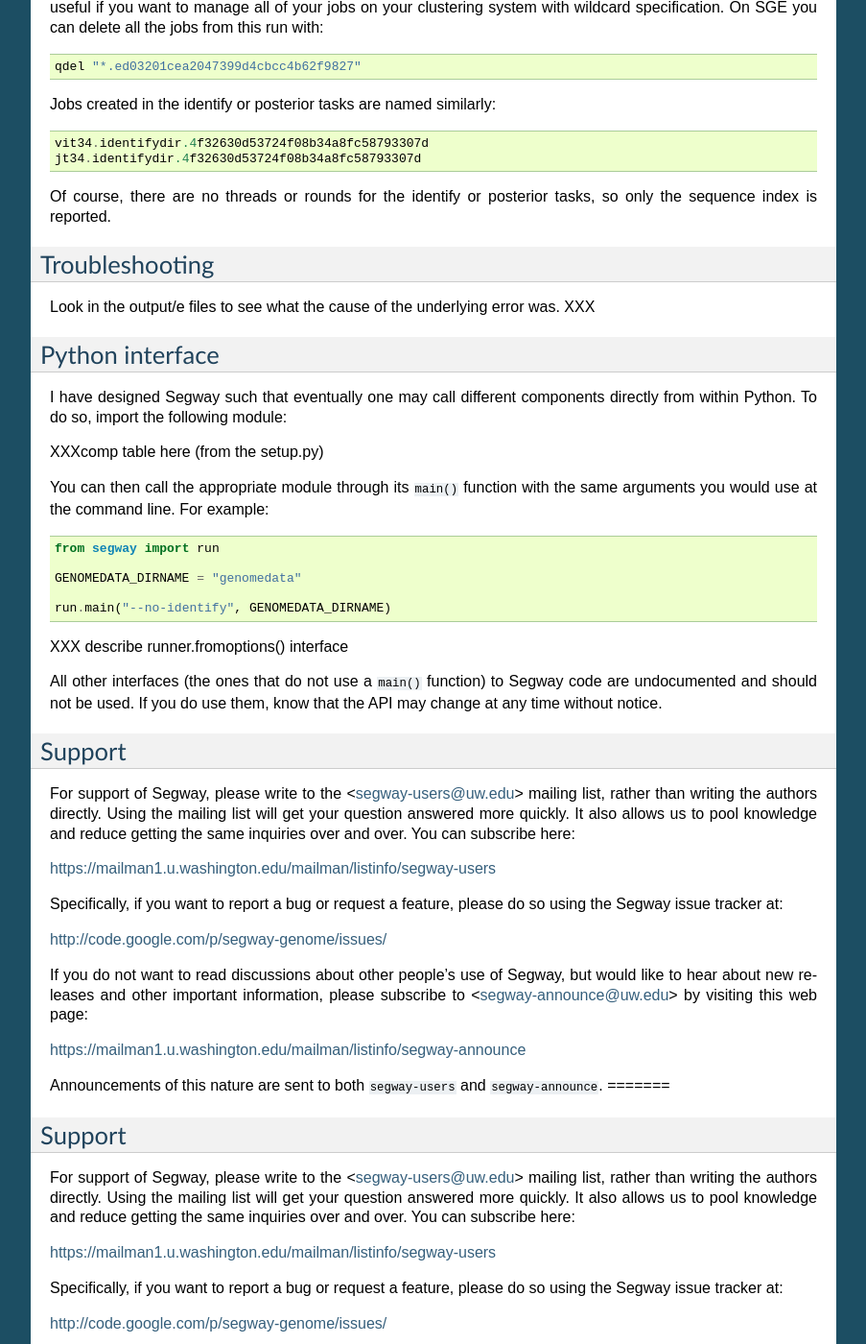
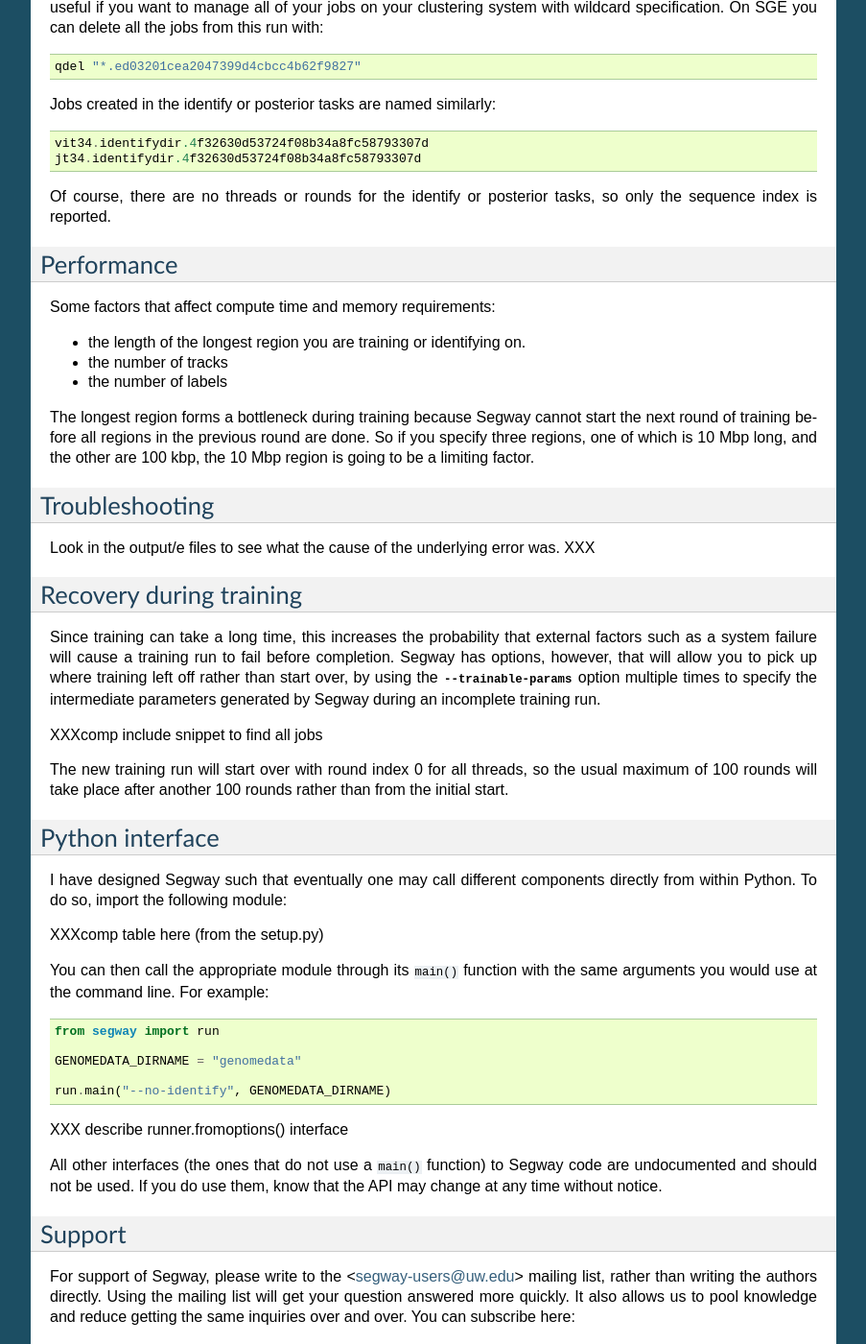
Before and after one commit to hoffmangroup/segway, a Sphinx documentation site: the page built from doc/segway.rst, in a window 1280 px wide and 1400 px high, scrolled down 5361 px. Shown: the whole window at 96% size, without its empty margins (198-1101 px from the left). Built offline with Sphinx 7.4.7, drawn with Linux system fonts in a browser that asks for light colours; some of the changed text lies outside the part shown.

Commit message:
add recovery during training, performance

```diff
--- a/doc/segway.rst
+++ b/doc/segway.rst
@@ -355,11 +355,42 @@ Jobs created in the identify or posterior tasks are named similarly::
 Of course, there are no threads or rounds for the identify or
 posterior tasks, so only the sequence index is reported.
 
+Performance
+===========
+Some factors that affect compute time and memory requirements:
+
+* the length of the longest region you are training or identifying on.
+* the number of tracks
+* the number of labels
+
+The longest region forms a bottleneck during training because Segway
+cannot start the next round of training before all regions in the
+previous round are done. So if you specify three regions, one of which
+is 10 Mbp long, and the other are 100 kbp, the 10 Mbp region is going
+to be a limiting factor.
+
 Troubleshooting
 ===============
 
 Look in the output/e files to see what the cause of the underlying
 error was. XXX
+
+Recovery during training
+========================
+
+Since training can take a long time, this increases the probability
+that external factors such as a system failure will cause a training
+run to fail before completion. Segway has options, however, that will
+allow you to pick up where training left off rather than start over,
+by using the :option:`--trainable-params` option multiple times to
+specify the intermediate parameters generated by Segway during an
+incomplete training run.
+
+XXXcomp include snippet to find all jobs
+
+The new training run will start over with round index 0 for all
+threads, so the usual maximum of 100 rounds will take place after
+another 100 rounds rather than from the initial start.
 
 Python interface
 ================
```
